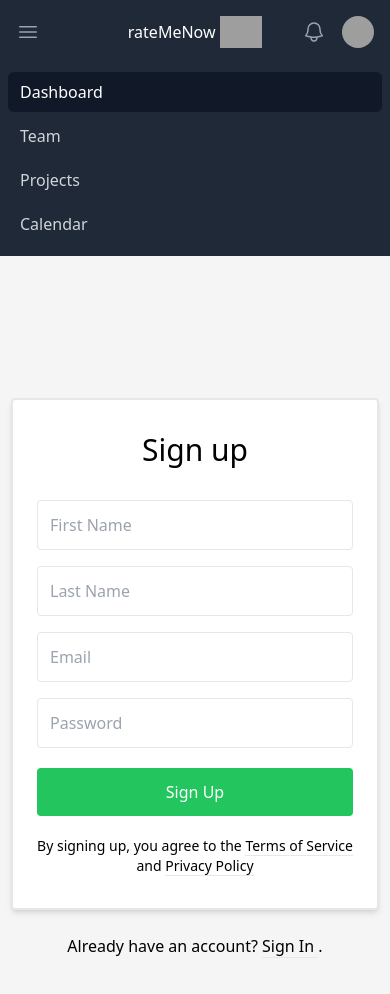
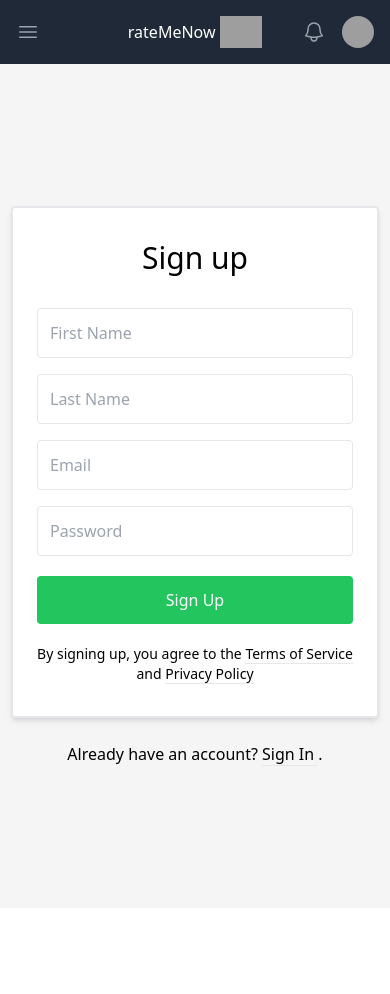
Before and after one commit to Ash9311/rateMeNow-client, an Angular app: page /app-signup in a window 390 px wide. Shown: the top 994 px of the page. After the commit the page ends 908 px from the top, so only its background shows below. Built offline with nearby package versions, Linux system fonts and the light colour scheme; grey boxes are pictures that could not be loaded.

Commit message:
header correction

```diff
--- a/src/app/components/header/header.component.html
+++ b/src/app/components/header/header.component.html
@@ -35,9 +35,9 @@
                     <img class="h-8 w-auto" src="https://tailwindui.com/img/logos/mark.svg?color=indigo&shade=500"
                         alt="Your Company">
                 </div>
-                <div class="hidden sm:ml-6 sm:block" *ngIf="rootScopeService.isUserLoggedIn">
+                <!-- <div class="hidden sm:ml-6 sm:block" *ngIf="rootScopeService.isUserLoggedIn">
                     <div class="flex space-x-4">
-                        <!-- Current: "bg-gray-900 text-white", Default: "text-gray-300 hover:bg-gray-700 hover:text-white" -->
+                        Current: "bg-gray-900 text-white", Default: "text-gray-300 hover:bg-gray-700 hover:text-white"
                         <a href="#" class="bg-gray-900 text-white rounded-md px-3 py-2 text-sm font-medium"
                             aria-current="page">Dashboard</a>
                         <a href="#"
@@ -47,7 +47,7 @@
                         <a href="#"
                             class="text-gray-300 hover:bg-gray-700 hover:text-white rounded-md px-3 py-2 text-sm font-medium">Calendar</a>
                     </div>
-                </div>
+                </div> -->
             </div>
             <div class="absolute inset-y-0 right-0 flex items-center pr-2 sm:static sm:inset-auto sm:ml-6 sm:pr-0">
                 <div class="text-white">
@@ -105,9 +105,9 @@
     </div>
 
     <!-- Mobile menu, show/hide based on menu state. -->
-    <div class="sm:hidden" id="mobile-menu">
+    <!-- <div class="sm:hidden" id="mobile-menu">
         <div class="space-y-1 px-2 pb-3 pt-2">
-            <!-- Current: "bg-gray-900 text-white", Default: "text-gray-300 hover:bg-gray-700 hover:text-white" -->
+            Current: "bg-gray-900 text-white", Default: "text-gray-300 hover:bg-gray-700 hover:text-white"
             <a href="#" class="bg-gray-900 text-white block rounded-md px-3 py-2 text-base font-medium"
                 aria-current="page">Dashboard</a>
             <a href="#"
@@ -117,5 +117,5 @@
             <a href="#"
                 class="text-gray-300 hover:bg-gray-700 hover:text-white block rounded-md px-3 py-2 text-base font-medium">Calendar</a>
         </div>
-    </div>
+    </div> -->
 </nav>
```
